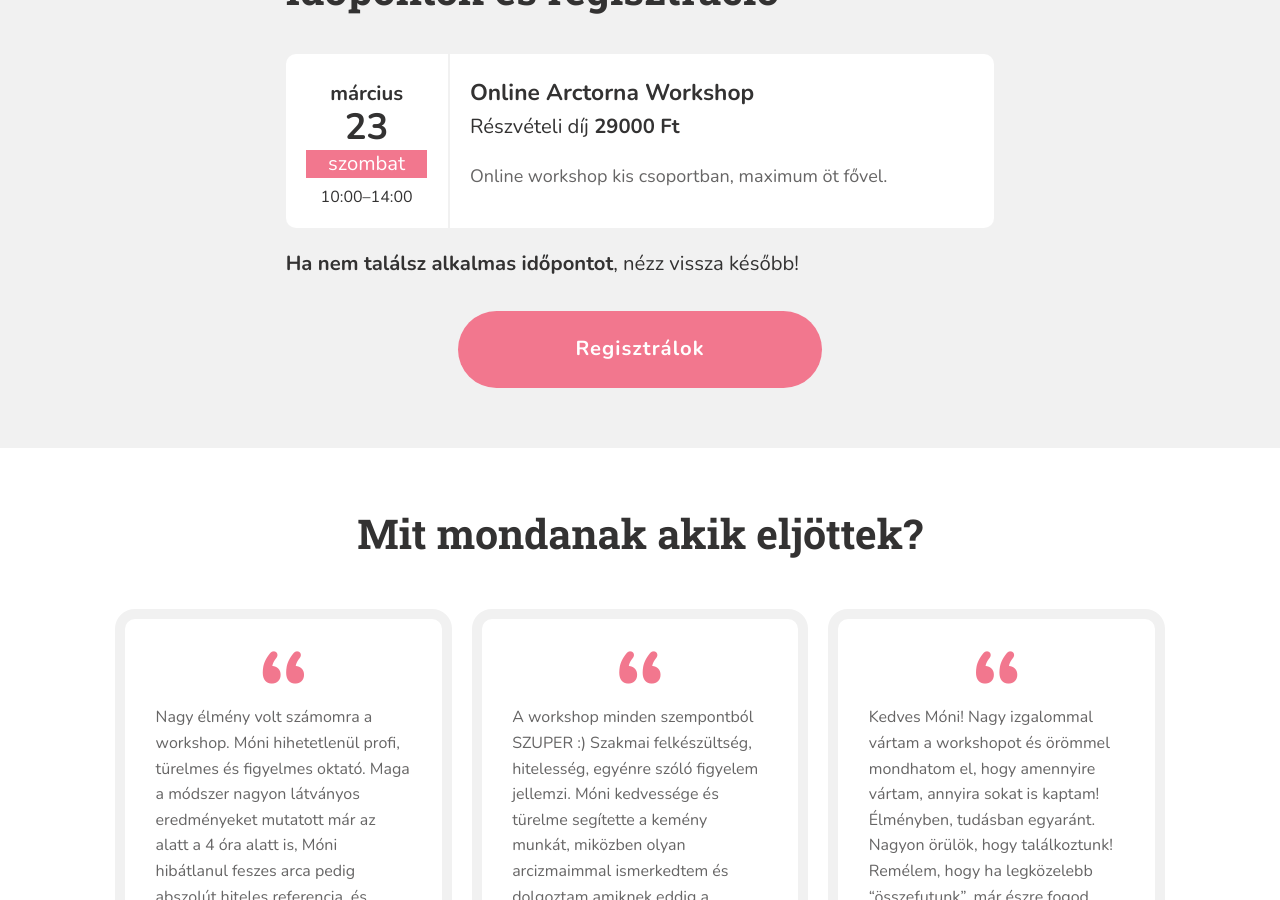
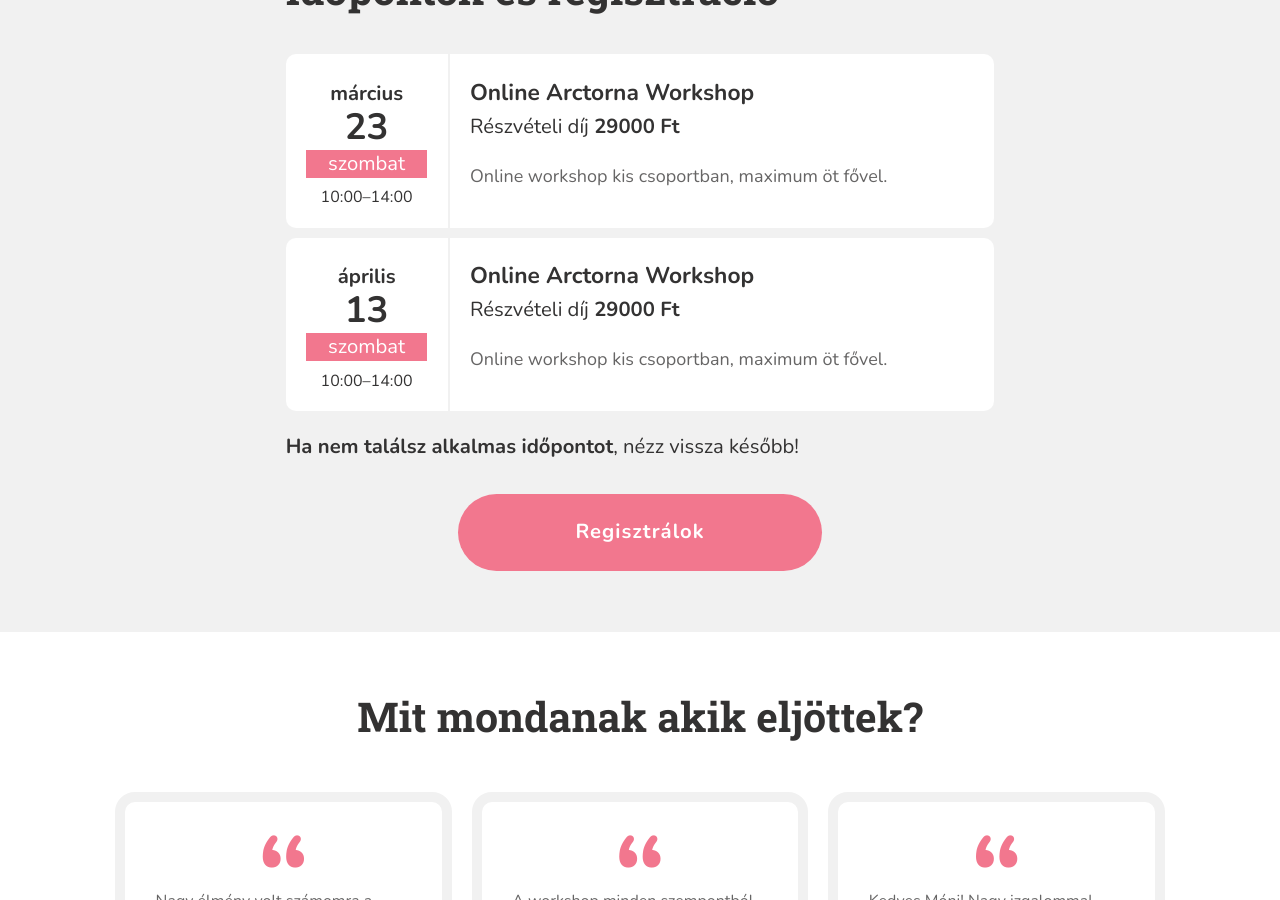
Before and after one commit to monikamudra/arctorna, a Jekyll site: the page built from workshop.md, in a window 1280 px wide and 900 px high, scrolled down 2134 px. Built offline with Jekyll 4.4.1, drawn with Linux system fonts in a browser that asks for light colours.

Commit message:
Update workshop event

```diff
--- a/_data/workshop.yaml
+++ b/_data/workshop.yaml
@@ -47,3 +47,12 @@
       Online workshop kis csoportban, maximum öt fővel.
     price: 29000
     full: false
+
+  - date: 2024-4-13-T10:00
+    start: "10:00"
+    end: "14:00"
+    title: Online Arctorna Workshop
+    description: >-
+      Online workshop kis csoportban, maximum öt fővel.
+    price: 29000
+    full: false
```
